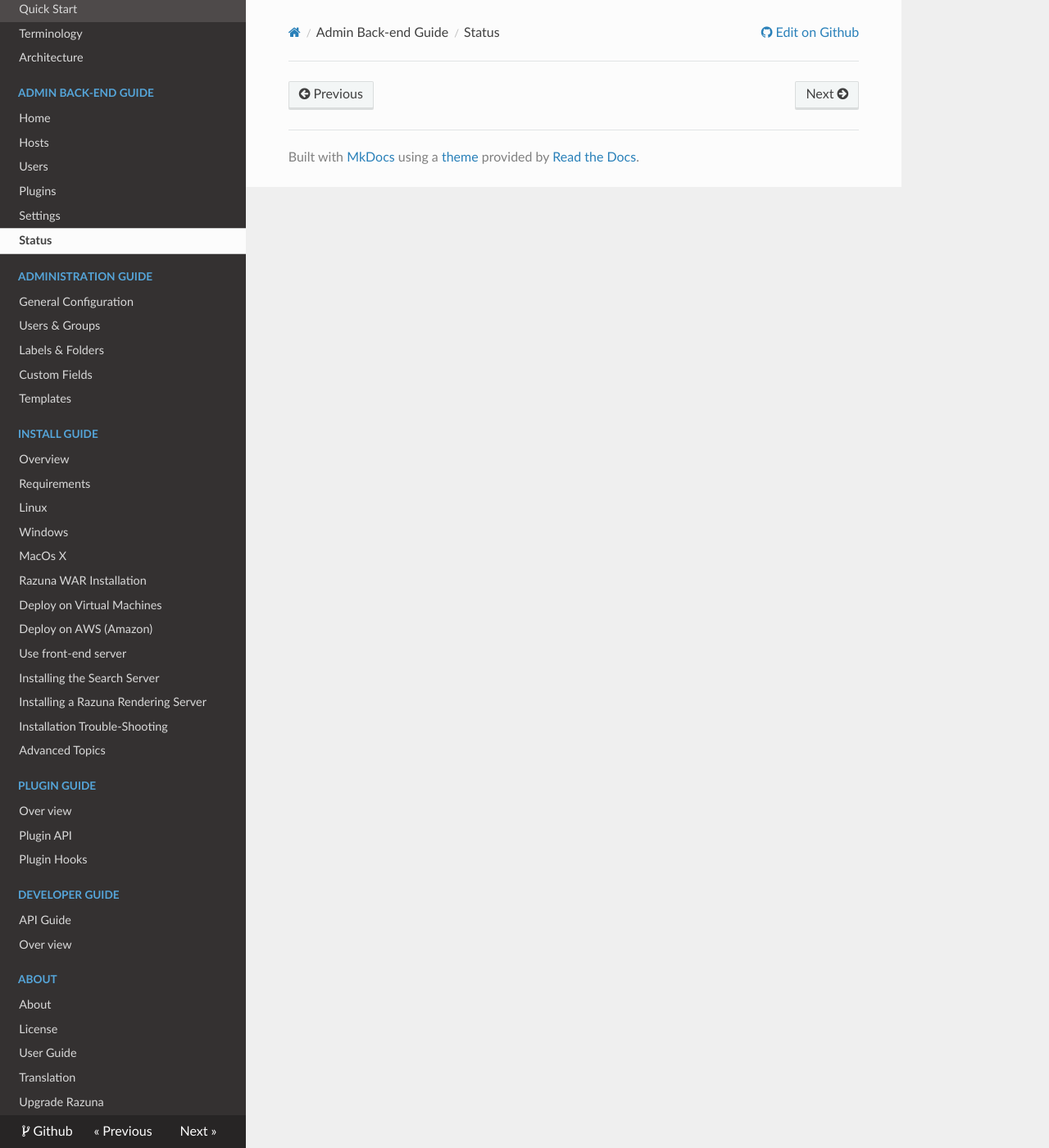
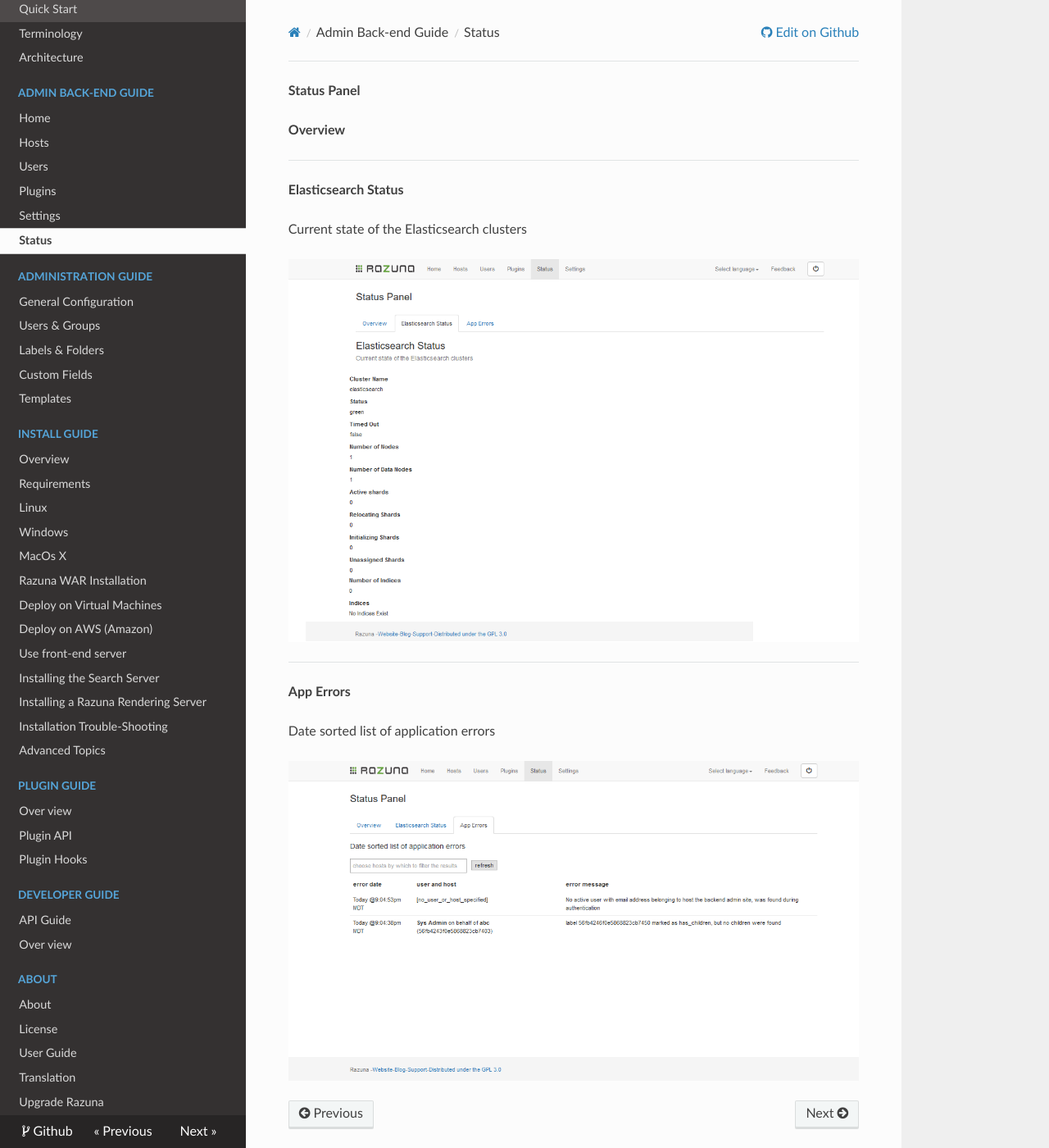
Before and after one commit to razuna/razuna-docs, an MkDocs documentation site: the page built from docs/Admin_backen_2.0/Status.md, in a window 1280 px wide and 1400 px high. Shown: the whole window at 82% size. Built offline with MkDocs 1.6.1, drawn with Linux system fonts in a browser that asks for light colours; nearby versions of some CDN libraries; old or Windows-style settings are respelled for this version of MkDocs.

Commit message:
update content of Status from backend admin

```diff
--- a/docs/Admin_backen_2.0/Status.md
+++ b/docs/Admin_backen_2.0/Status.md
@@ -0,0 +1,18 @@
+**Status Panel**
+
+**Overview**
+
+___
+
+**Elasticsearch Status**
+
+Current state of the Elasticsearch clusters
+
+![](/Admin_backen_2.0/img/backen_elastic_status.png)
+___
+
+**App Errors**
+
+Date sorted list of application errors
+
+![](/Admin_backen_2.0/img/backen_AppErrors.png)
```
Also changed, not shown: docs/Admin_backen_2.0/img/backen_AppErrors.png (added), docs/Admin_backen_2.0/img/backen_elastic_status.png (added), docs/Admin_backen_2.0/img/backen_statuspanel_overview.png (added).
